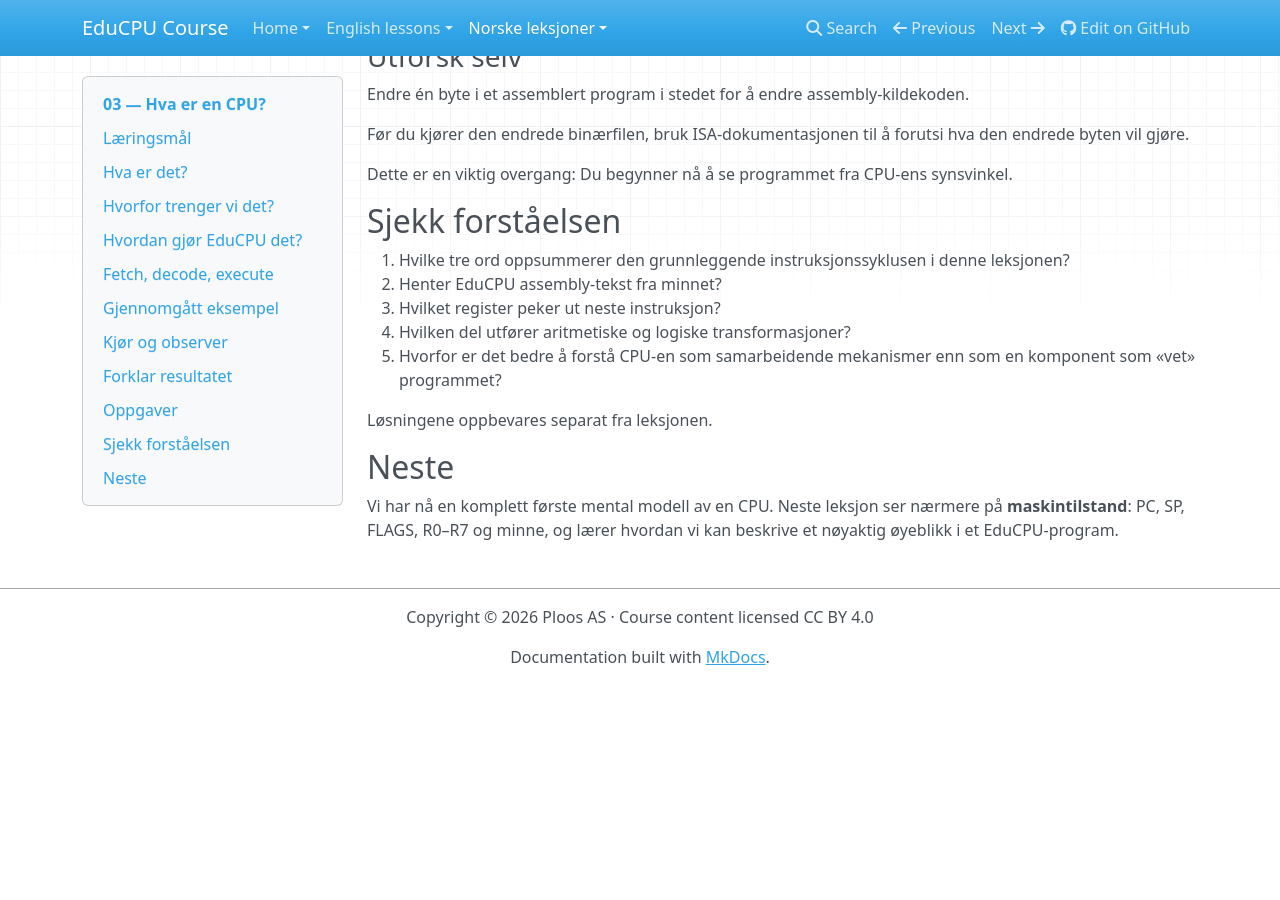
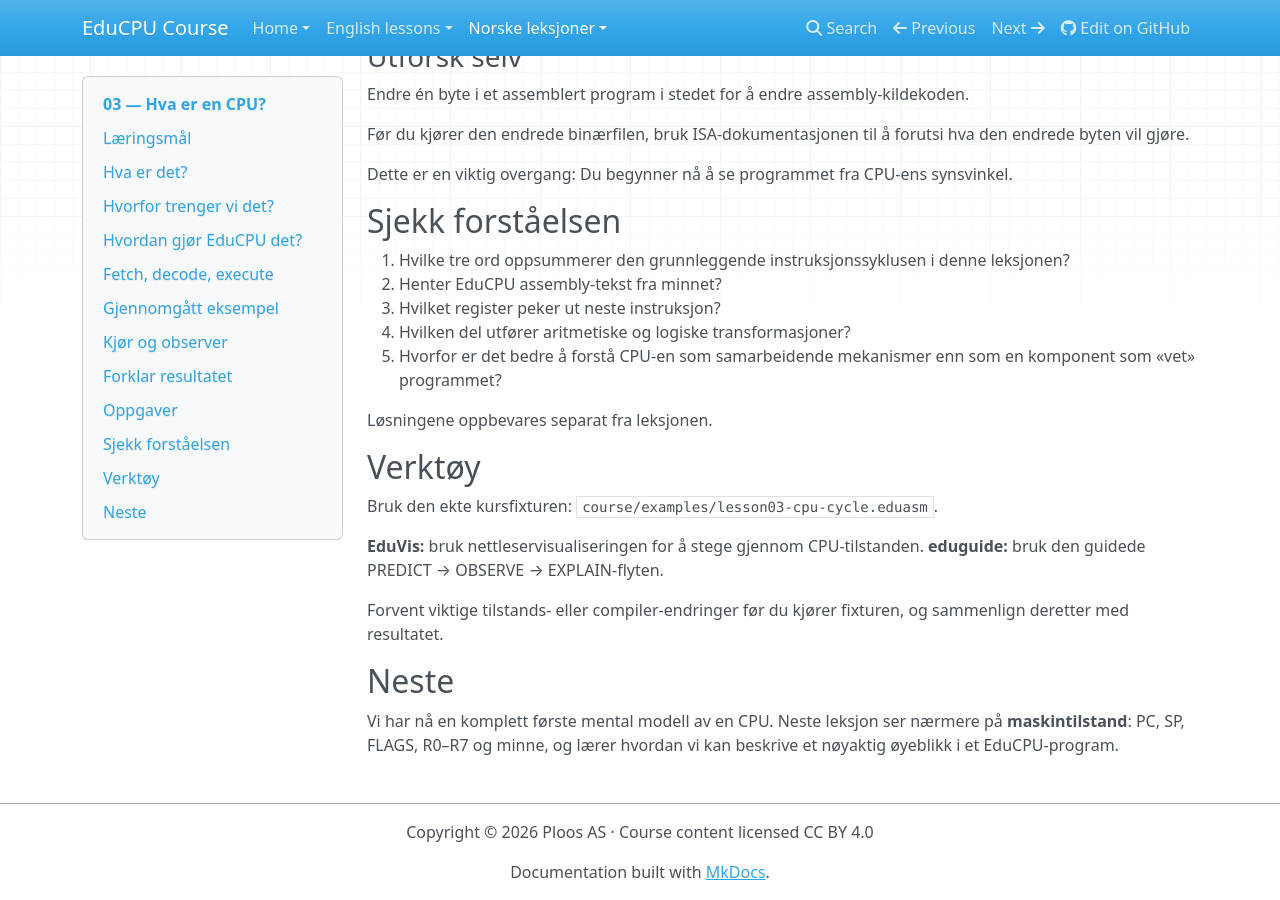
Before and after one commit to Ploos-AS/EduCPU, an MkDocs documentation site: the page built from course/no/lessons/03-hva-er-en-cpu.md, in a window 1280 px wide and 900 px high, scrolled down 4011 px. Built offline with MkDocs 1.6.1, drawn with Linux system fonts in a browser that asks for light colours; nearby versions of some CDN libraries; before the commit the page ends 4696 px from its top, so only the background shows below that.

Commit message:
Pedagogy: expose tools and fixture in 03-hva-er-en-cpu.md

```diff
--- a/course/no/lessons/03-hva-er-en-cpu.md
+++ b/course/no/lessons/03-hva-er-en-cpu.md
@@ -201,6 +201,14 @@
 
 Løsningene oppbevares separat fra leksjonen.
 
+## Verktøy
+
+Bruk den ekte kursfixturen: `course/examples/lesson03-cpu-cycle.eduasm`.
+
+**EduVis:** bruk nettleservisualiseringen for å stege gjennom CPU-tilstanden. **eduguide:** bruk den guidede PREDICT → OBSERVE → EXPLAIN-flyten.
+
+Forvent viktige tilstands- eller compiler-endringer før du kjører fixturen, og sammenlign deretter med resultatet.
+
 ## Neste
 
 Vi har nå en komplett første mental modell av en CPU. Neste leksjon ser nærmere på **maskintilstand**: PC, SP, FLAGS, R0–R7 og minne, og lærer hvordan vi kan beskrive et nøyaktig øyeblikk i et EduCPU-program.
```
